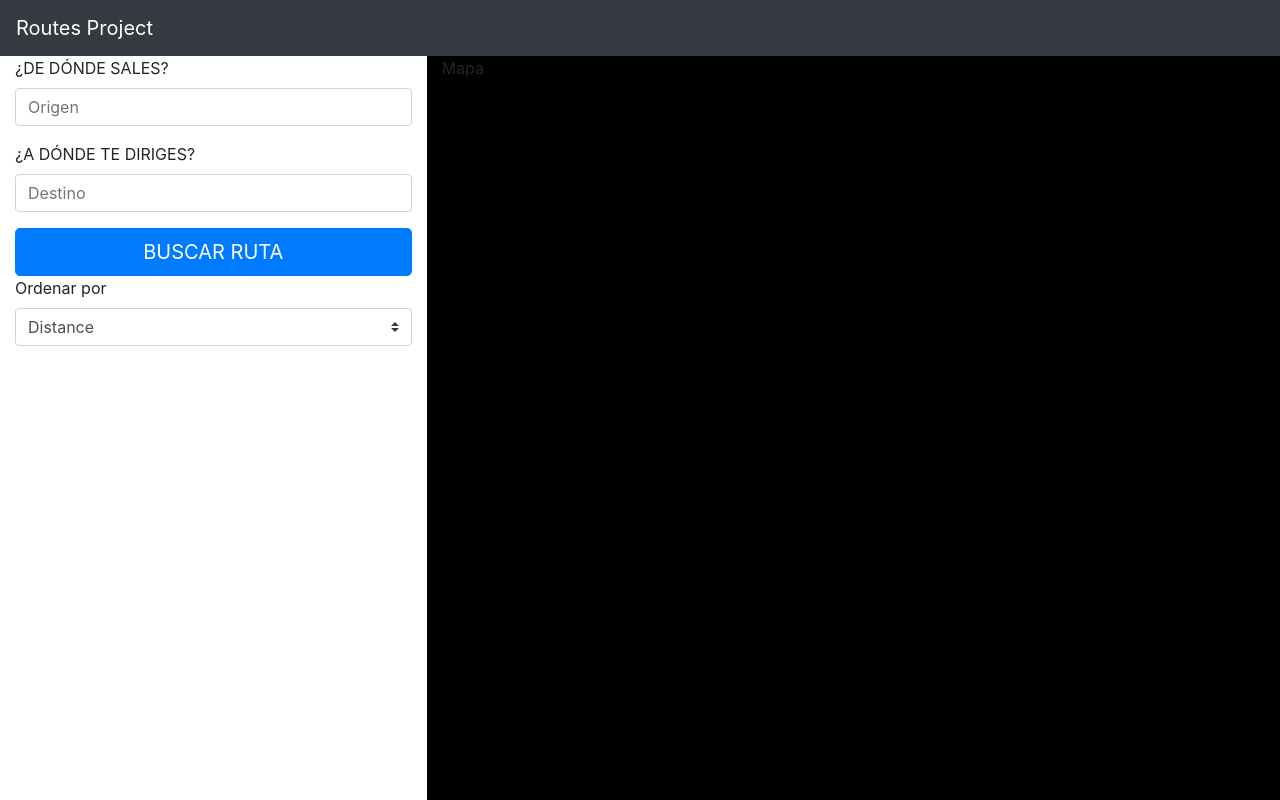
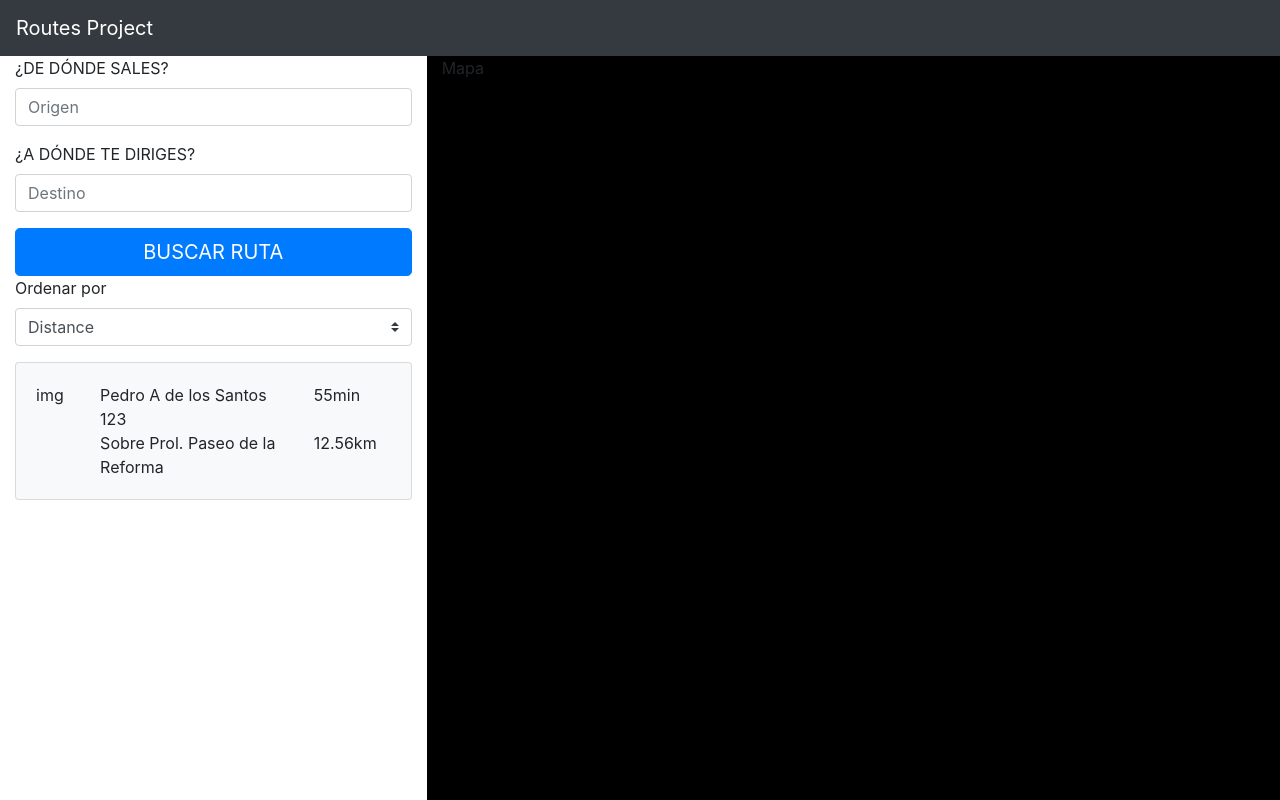
Before and after one commit to mariolugo/routes, a Next.js app: page / in a window 1280 px wide. Built offline with nearby package versions, Linux system fonts and the light colour scheme.

Commit message:
Create Routes component

```diff
--- a/src/components/Route/index.js
+++ b/src/components/Route/index.js
@@ -0,0 +1,37 @@
+import React from 'react';
+import Row from 'react-bootstrap/Row';
+import Col from 'react-bootstrap/Col';
+import Card from 'react-bootstrap/Card';
+// import PropTypes from 'prop-types';
+
+export const Route = () => {
+  return (
+    <Card body bg="light" variant="light">
+      <Row>
+        <Col xs={12} md={2}>
+          img
+        </Col>
+        <Col xs={12} md={10}>
+          <Row>
+            <Col xs={12} md={8}>
+              Pedro A de los Santos 123
+            </Col>
+            <Col xs={12} md={4}>
+              55min
+            </Col>
+          </Row>
+          <Row>
+            <Col xs={12} md={8}>
+              Sobre Prol. Paseo de la Reforma
+            </Col>
+            <Col xs={12} md={4}>
+              12.56km
+            </Col>
+          </Row>
+        </Col>
+      </Row>
+    </Card>
+  );
+};
+
+Route.propTypes = {};
--- a/src/components/index.js
+++ b/src/components/index.js
@@ -2,3 +2,4 @@ export * from './Layout';
 export * from './Input';
 export * from './Button';
 export * from './Filter';
+export * from './Route';
--- /dev/null
+++ b/src/constants/index.js
@@ -0,0 +1,2 @@
+export const GOOGLE_MAPS_URL =
+  'https://maps.googleapis.com/maps/api/js?key=AIzaSyAT3ABwU293yllz5mxutwEsqVZWF0_A79E';
--- a/src/pages/index.js
+++ b/src/pages/index.js
@@ -2,7 +2,7 @@ import Head from 'next/head';
 import Row from 'react-bootstrap/Row';
 import Col from 'react-bootstrap/Col';
 
-import { Layout, Input, Button, Filter } from '../components';
+import { Layout, Input, Button, Filter, Route } from '../components';
 
 const Home = () => {
   return (
@@ -22,6 +22,9 @@ const Home = () => {
             </div>
             <div className="routes-results">
               <Filter />
+              <div className="results-list">
+                <Route />
+              </div>
             </div>
           </Col>
           <Col
```
